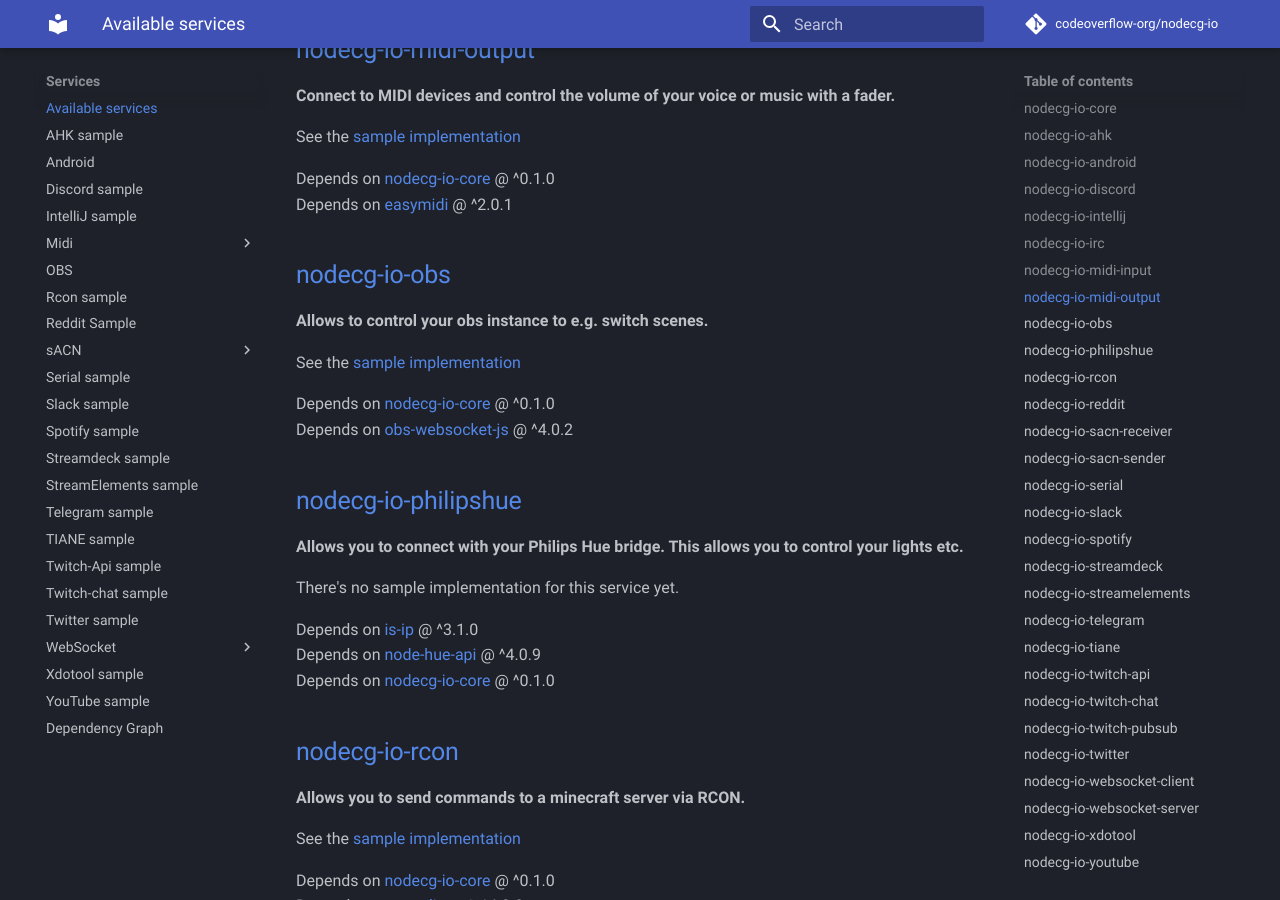
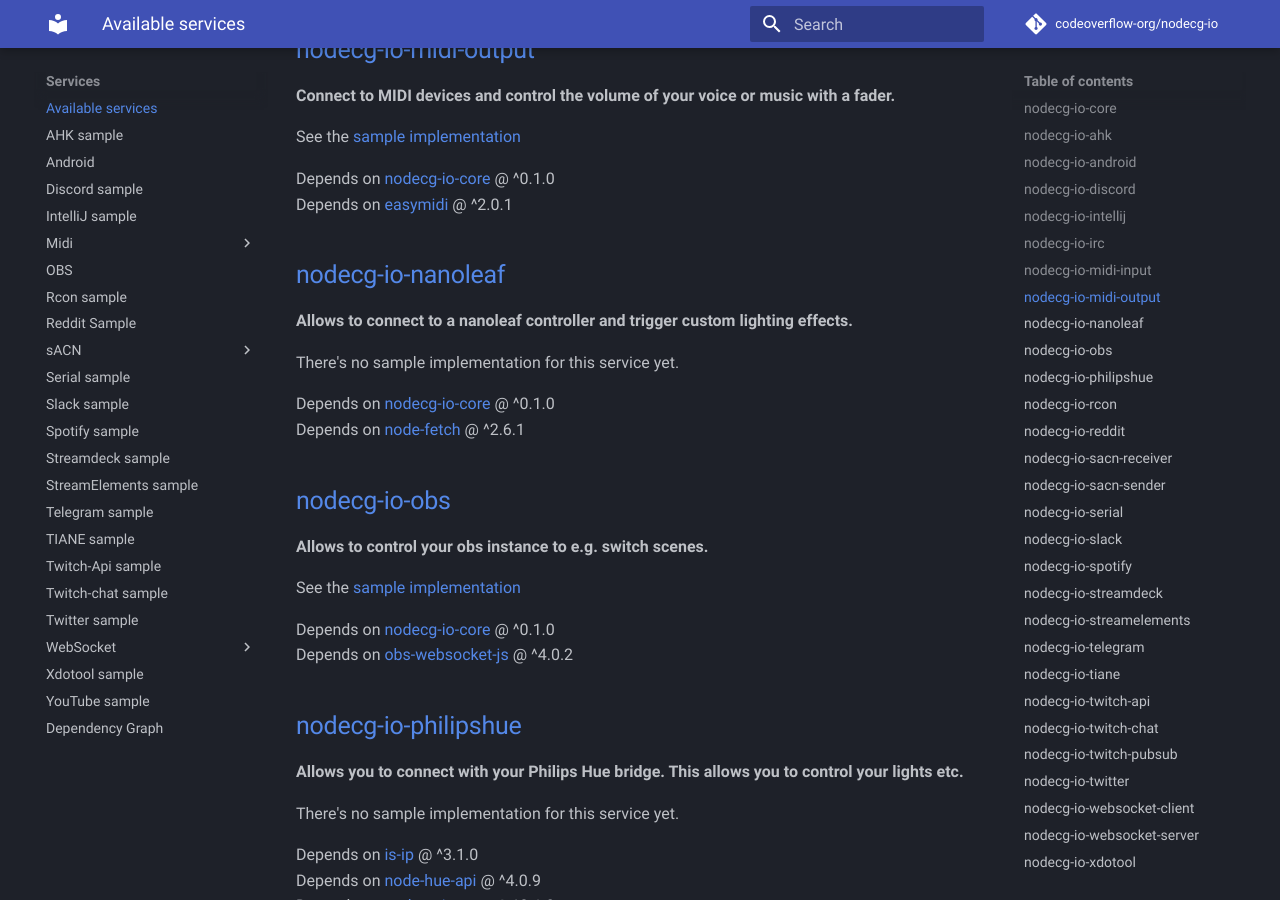
Before and after one commit to codeoverflow-org/nodecg-io-docs, an MkDocs documentation site: the page built from docs/services.md, in a window 1280 px wide and 900 px high, scrolled down 1783 px. Built offline with MkDocs 1.6.1 and Material for MkDocs 9.7.7, drawn with Linux system fonts in a browser that asks for light colours; comment, search, counter and statistics services are not loaded.

Commit message:
Update generated documentation ( codeoverflow-org/nodecg-io@f4be4cf08ee126b8e01e965d8cf595dc83f4ff22)

```diff
--- a/docs/services.md
+++ b/docs/services.md
@@ -72,6 +72,15 @@
 
 Depends on [nodecg-io-core](https://github.com/codeoverflow-org/nodecg-io/tree/master/nodecg-io-core) @ ^0.1.0 <br>
 Depends on [easymidi](https://www.npmjs.com/package/easymidi) @ ^2.0.1 <br>
+
+## [nodecg-io-nanoleaf](https://github.com/codeoverflow-org/nodecg-io/tree/master/nodecg-io-nanoleaf)
+
+**Allows to connect to a nanoleaf controller and trigger custom lighting effects.**
+
+There's no sample implementation for this service yet.
+
+Depends on [nodecg-io-core](https://github.com/codeoverflow-org/nodecg-io/tree/master/nodecg-io-core) @ ^0.1.0 <br>
+Depends on [node-fetch](https://www.npmjs.com/package/node-fetch) @ ^2.6.1 <br>
 
 ## [nodecg-io-obs](https://github.com/codeoverflow-org/nodecg-io/tree/master/nodecg-io-obs)
 
```
Also changed, not shown: docs/dependencies.md (+3 -0 lines), docs/index.md (+1 -1 lines).
